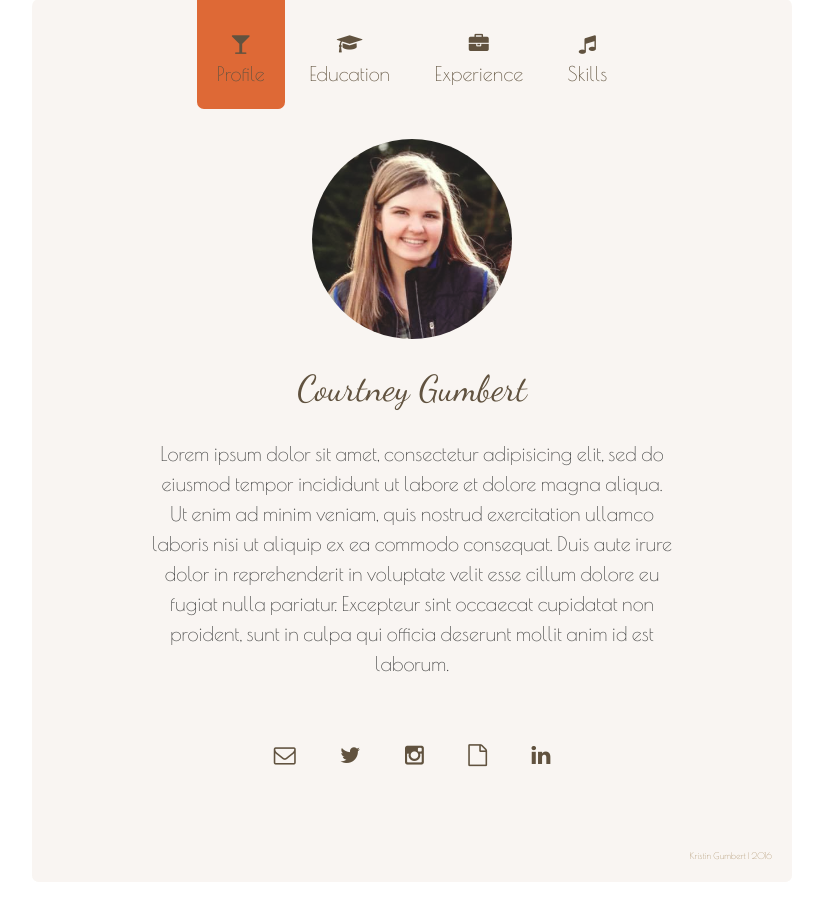
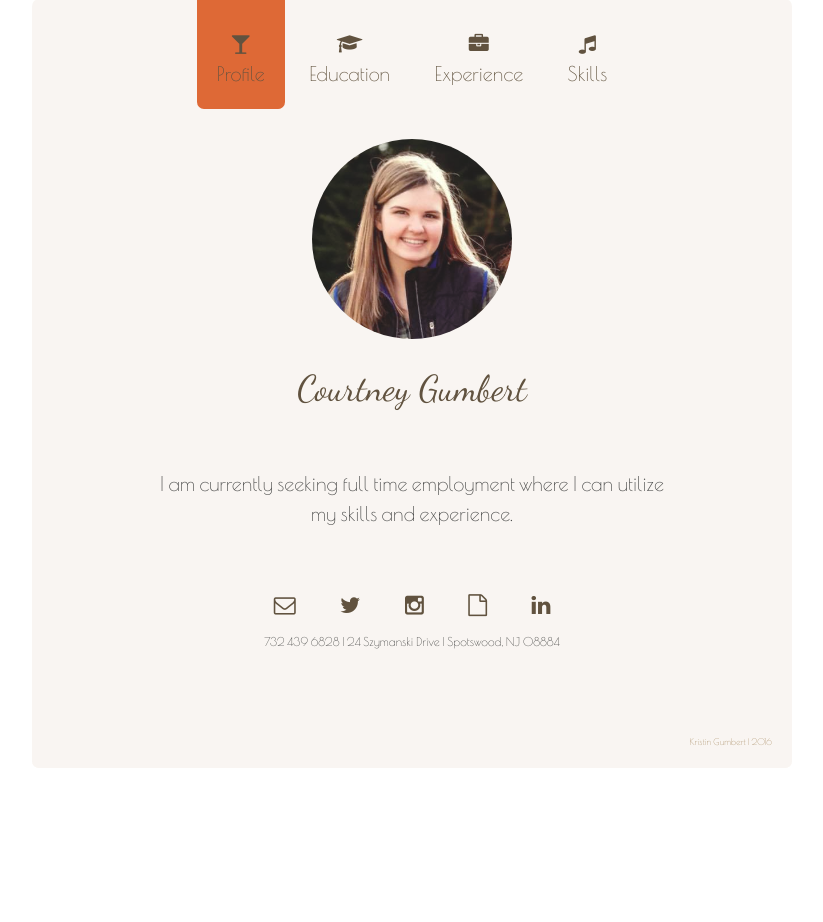
Before and after one commit to kjgum/courtneygumbert, a PHP site: page / in a window 1280 px wide. Shown: the part 101-1023 px from the top of the page, without its empty margins (228-1051 px from the left). After the commit the page ends 869 px from the top, so only its background shows below. Run offline with PHP 8.4, Linux system fonts and the light colour scheme.

Commit message:
updated resume

```diff
--- a/css/style.css
+++ b/css/style.css
@@ -45,10 +45,13 @@ p {
   margin-bottom: 1.5em;
 }
 
+.address {
+  font-size: 12px;
+}
 
 h1, h2, h3, h4, h5, h6 {
   font-weight: 400;
-  margin: 0 0 30px 0;
+  margin: 0 0 0 0;
 }
 
 .headname {
--- a/index.html
+++ b/index.html
@@ -62,13 +62,8 @@
 							<figure>
 								<img src="images/profile_img.png" alt="Courtney Gumbert" class="img-circle" height="200px" style="opacity: none;">
 							</figure>
-							<h1 class="headname">Courtney Gumbert</h1>
-							<p>Lorem ipsum dolor sit amet, consectetur adipisicing elit, sed do eiusmod
-							tempor incididunt ut labore et dolore magna aliqua. Ut enim ad minim veniam,
-							quis nostrud exercitation ullamco laboris nisi ut aliquip ex ea commodo
-							consequat. Duis aute irure dolor in reprehenderit in voluptate velit esse
-							cillum dolore eu fugiat nulla pariatur. Excepteur sint occaecat cupidatat non
-							proident, sunt in culpa qui officia deserunt mollit anim id est laborum. </p>
+							<h1 class="headname">Courtney Gumbert</h1><br><br>
+							<p>I am currently seeking full time employment where I can utilize my skills and experience.  </p>
 						</div>
 					</div>
 <!-- 					<div class="row">
@@ -87,7 +82,9 @@
 						<li><a href="#" target="_blank"><i class="fa fa-file-o"></i></a></li>
 						<li><a href="#" target="_blank"><i class="fa fa-linkedin"></i></a></li>
 					</ul>
+					<p class="address">732 439 6828 | 24 Szymanski Drive | Spotswood, NJ 08884</p>
 				</div>
+
 			</div>
 			<div class="fh5co-tab-content" data-content="2">
 				<div class="fh5co-content-inner">
@@ -100,21 +97,60 @@
 									<i class="fa fa-graduation-cap"></i>
 								</div>
 								<div class="fh5co-text">
-									<h2>2011-2015</h2>
-									<p>Montclair State University- <br>
-									BS in BS nutrition</p>
-
+									<h2>2011 - 2015</h2>
+									<h4><b>Montclair State University</b></h4>
+									<h5>B.S. Nutrition and Food Science</h5>
+									<br><br>
 								</div>
 							</div>
 
+
+
+
 							<div class="fh5co-feature">
+								<div class="fh5co-icon">
+									<i class="fa fa-certificate"></i>
+								</div>
+								<div class="fh5co-text">
+									<h2>June 2015 - september 2015</h2>
+									<h4><b>National Academy of Sports Medicine (NASM)</b></h4>
+									<h5>Certified Personal Trainer</h5>
+									<br><br>
+								</div>
+							</div>
+
+								<div class="fh5co-feature">
+								<div class="fh5co-icon">
+									<i class="fa fa-certificate"></i>
+								</div>
+								<div class="fh5co-text">
+									<h2>March 2015</h2>
+									<h4><b>American Heart Association</b></h4>
+									<h5>CPR/AED</h5>
+									<br><br>
+								</div>
+							</div>
+
+								<div class="fh5co-feature">
+								<div class="fh5co-icon">
+									<i class="fa fa-certificate"></i>
+								</div>
+								<div class="fh5co-text">
+									<h2>October 2013</h2>
+									<h4><b>ServSafe Manager</b></h4>
+									<br><br>
+								</div>
+							</div>
+
+								<div class="fh5co-feature">
 								<div class="fh5co-icon">
 									<i class="fa fa-graduation-cap"></i>
 								</div>
 								<div class="fh5co-text">
-									<h2>2007-2011</h2>
-									<p>Spotswood High School</p>
-									<p></p>
+									<h2>2007 - 2011</h2>
+									<h4><b>Spotswood High School</b></h4>
+									<h5></h5>
+									<br><br>
 								</div>
 							</div>
 
@@ -173,12 +256,7 @@
 				<div class="fh5co-content-inner">
 					<div class="row">
 						<div class="col-md-12">
-							<p>Lorem ipsum dolor sit amet, consectetur adipisicing elit, sed do eiusmod
-							tempor incididunt ut labore et dolore magna aliqua. Ut enim ad minim veniam,
-							quis nostrud exercitation ullamco laboris nisi ut aliquip ex ea commodo
-							consequat. Duis aute irure dolor in reprehenderit in voluptate velit esse
-							cillum dolore eu fugiat nulla pariatur. Excepteur sint occaecat cupidatat non
-							proident, sunt in culpa qui officia deserunt mollit anim id est laborum.</p>
+							<p>I enjoy running, swimming, and rock climbing. I am an avid reader and love music.</p>
 						</div>
 <!-- 						<div class="col-md-4 col-sm-6 col-xs-12 text-center">
 							<div class="chart" data-percent="95"><span><strong>HTML5</strong>95%</span></div>
```
Also changed, not shown: other parts of index.html (+56 -9 lines).
